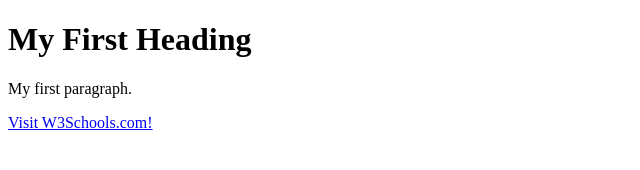
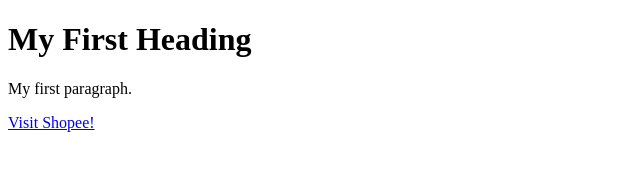
Before and after one commit to banotran/banotran.github.io, a plain HTML site: page index.html in a window 1280 px wide. Shown: the full height of the page, 0-640 px from the left. Drawn offline with Linux system fonts and the light colour scheme.

Commit message:
Update index.html

```diff
--- a/index.html
+++ b/index.html
@@ -17,6 +17,6 @@
 
 <h1>My First Heading</h1>
 <p>My first paragraph.</p>
-<a href="https://shopee.vn/B%E1%BB%99-20-M%E1%BA%B7t-n%E1%BA%A1-gi%E1%BA%A5y-d%C6%B0%E1%BB%A1ng-da-H%C3%A0n-Qu%E1%BB%91c-innisfree-My-Real-Squeeze-Mask-22ml-(giao-ng%E1%BA%ABu-nhi%C3%AAn)-i.155343961.18293832323?xptdk=5e194b07-162f-4fe7-8e1a-c0519089f50b">Visit W3Schools.com!</a>
+<a href="https://shopee.vn/B%E1%BB%99-20-M%E1%BA%B7t-n%E1%BA%A1-gi%E1%BA%A5y-d%C6%B0%E1%BB%A1ng-da-H%C3%A0n-Qu%E1%BB%91c-innisfree-My-Real-Squeeze-Mask-22ml-(giao-ng%E1%BA%ABu-nhi%C3%AAn)-i.155343961.18293832323?xptdk=5e194b07-162f-4fe7-8e1a-c0519089f50b">Visit Shopee!</a>
 </body>
 </html>
```
